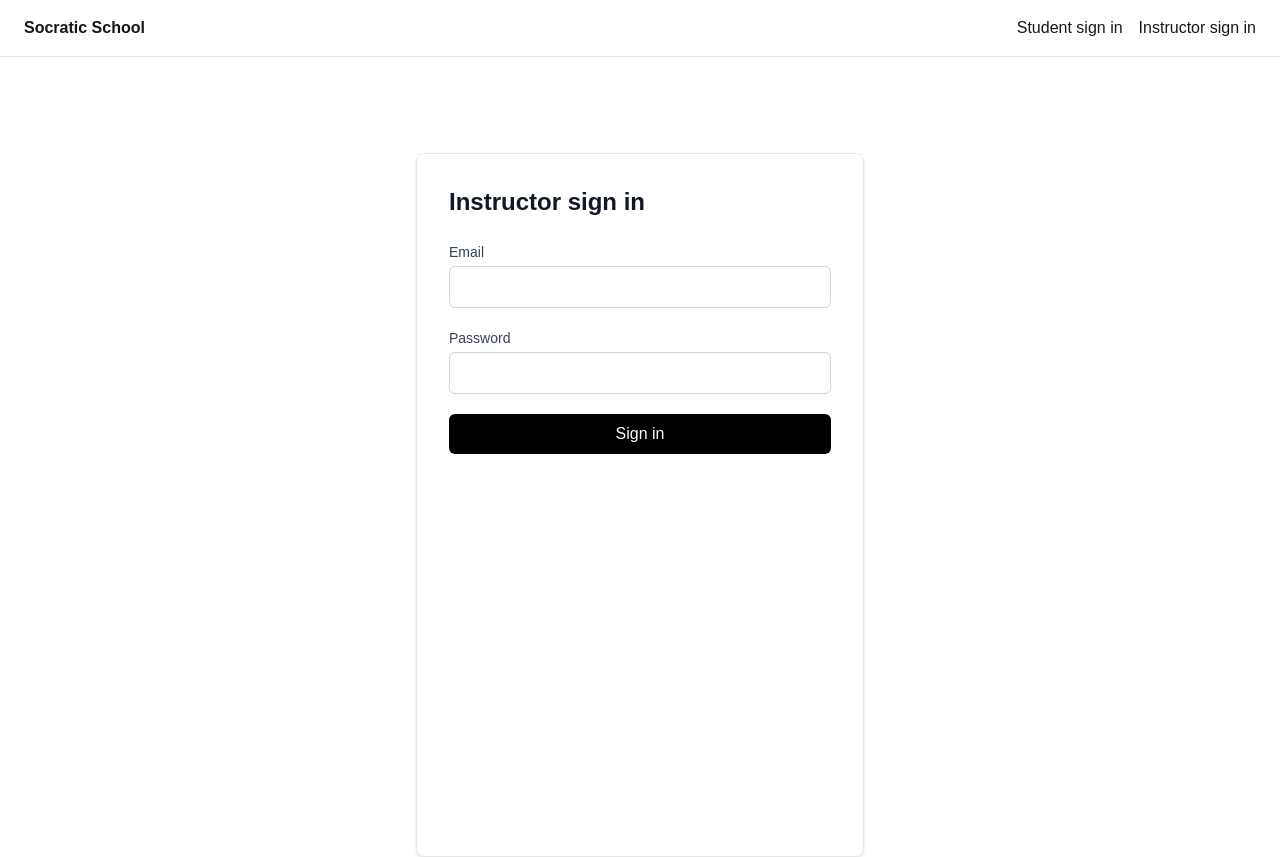
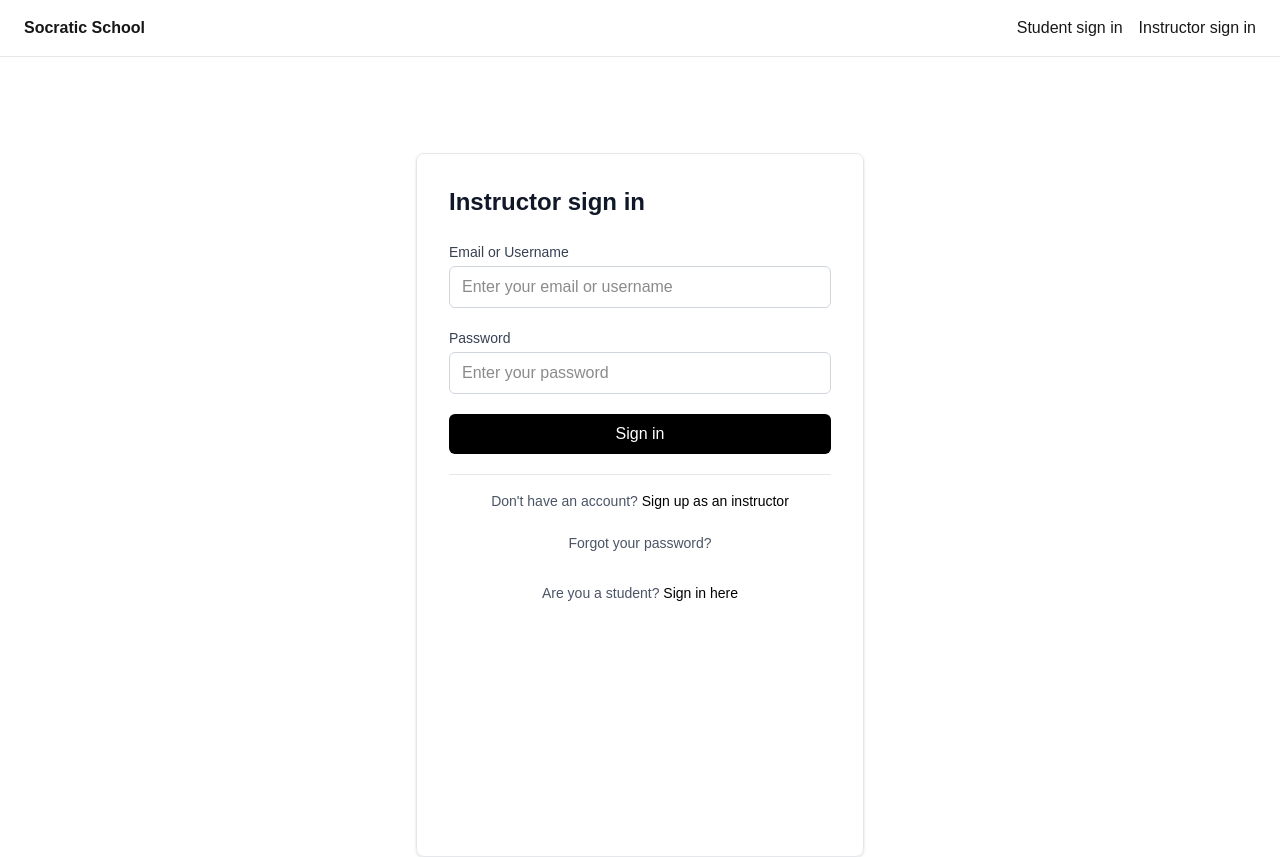
Before and after one commit to parlamas/socratic-school, a Next.js app: page /instructor/sign-in in a window 1280 px wide. Built offline with nearby package versions, Linux system fonts and the light colour scheme; no server answers.

Commit message:
20251231-1112

```diff
--- a/src/app/instructor/sign-in/page.tsx
+++ b/src/app/instructor/sign-in/page.tsx
@@ -4,6 +4,7 @@
 
 import { useState } from "react";
 import { useRouter } from "next/navigation";
+import Link from "next/link";
 
 export default function InstructorSignInPage() {
   const router = useRouter();
@@ -45,14 +46,15 @@ export default function InstructorSignInPage() {
         <form onSubmit={handleSubmit} className="space-y-5">
           <div>
             <label className="block text-sm font-medium text-gray-700 mb-1">
-              Email
+              Email or Username
             </label>
             <input
-              type="email"
+              type="text"
               value={email}
               required
               onChange={(e) => setEmail(e.target.value)}
               className="w-full rounded-md border border-gray-300 px-3 py-2 focus:outline-none focus:ring-2 focus:ring-black"
+              placeholder="Enter your email or username"
             />
           </div>
 
@@ -66,6 +68,7 @@ export default function InstructorSignInPage() {
               required
               onChange={(e) => setPassword(e.target.value)}
               className="w-full rounded-md border border-gray-300 px-3 py-2 focus:outline-none focus:ring-2 focus:ring-black"
+              placeholder="Enter your password"
             />
           </div>
 
@@ -74,10 +77,46 @@ export default function InstructorSignInPage() {
           <button
             type="submit"
             disabled={loading}
-            className="w-full bg-black text-white py-2 rounded-md hover:bg-gray-900 disabled:opacity-50"
+            className="w-full bg-black text-white py-2 rounded-md hover:bg-gray-900 disabled:opacity-50 transition-colors"
           >
             {loading ? "Signing in…" : "Sign in"}
           </button>
+
+          {/* Sign up link */}
+          <div className="text-center pt-4 border-t border-gray-200">
+            <p className="text-gray-600 text-sm">
+              Don't have an account?{" "}
+              <Link
+                href="/instructor/sign-up"
+                className="text-black font-medium hover:underline"
+              >
+                Sign up as an instructor
+              </Link>
+            </p>
+          </div>
+
+          {/* Forgot password link */}
+          <div className="text-center">
+            <Link
+              href="/forgot-password"
+              className="text-sm text-gray-600 hover:text-black hover:underline"
+            >
+              Forgot your password?
+            </Link>
+          </div>
+
+          {/* Optional: Switch to student login */}
+          <div className="text-center pt-2">
+            <p className="text-gray-600 text-sm">
+              Are you a student?{" "}
+              <Link
+                href="/students/sign-in"
+                className="text-black font-medium hover:underline"
+              >
+                Sign in here
+              </Link>
+            </p>
+          </div>
         </form>
       </div>
     </main>
--- a/src/app/students/sign-in/page.tsx
+++ b/src/app/students/sign-in/page.tsx
@@ -4,6 +4,7 @@
 
 import { useState } from "react";
 import { useRouter } from "next/navigation";
+import Link from "next/link";
 
 export default function StudentSignInPage() {
   const router = useRouter();
@@ -45,14 +46,15 @@ export default function StudentSignInPage() {
         <form onSubmit={handleSubmit} className="space-y-5">
           <div>
             <label className="block text-sm font-medium text-gray-700 mb-1">
-              Email
+              Email or Username
             </label>
             <input
-              type="email"
+              type="text"
               value={email}
               required
               onChange={(e) => setEmail(e.target.value)}
               className="w-full rounded-md border border-gray-300 px-3 py-2 focus:outline-none focus:ring-2 focus:ring-black"
+              placeholder="Enter your email or username"
             />
           </div>
 
@@ -66,6 +68,7 @@ export default function StudentSignInPage() {
               required
               onChange={(e) => setPassword(e.target.value)}
               className="w-full rounded-md border border-gray-300 px-3 py-2 focus:outline-none focus:ring-2 focus:ring-black"
+              placeholder="Enter your password"
             />
           </div>
 
@@ -76,10 +79,46 @@ export default function StudentSignInPage() {
           <button
             type="submit"
             disabled={loading}
-            className="w-full bg-black text-white py-2 rounded-md hover:bg-gray-900 disabled:opacity-50"
+            className="w-full bg-black text-white py-2 rounded-md hover:bg-gray-900 disabled:opacity-50 transition-colors"
           >
             {loading ? "Signing in…" : "Sign in"}
           </button>
+
+          {/* Sign up link */}
+          <div className="text-center pt-4 border-t border-gray-200">
+            <p className="text-gray-600 text-sm">
+              Don't have an account?{" "}
+              <Link
+                href="/students/sign-up"
+                className="text-black font-medium hover:underline"
+              >
+                Sign up as a student
+              </Link>
+            </p>
+          </div>
+
+          {/* Forgot password link */}
+          <div className="text-center">
+            <Link
+              href="/forgot-password"
+              className="text-sm text-gray-600 hover:text-black hover:underline"
+            >
+              Forgot your password?
+            </Link>
+          </div>
+
+          {/* Optional: Switch to instructor login */}
+          <div className="text-center pt-2">
+            <p className="text-gray-600 text-sm">
+              Are you an instructor?{" "}
+              <Link
+                href="/instructor/sign-in"
+                className="text-black font-medium hover:underline"
+              >
+                Sign in here
+              </Link>
+            </p>
+          </div>
         </form>
       </div>
     </main>
```
